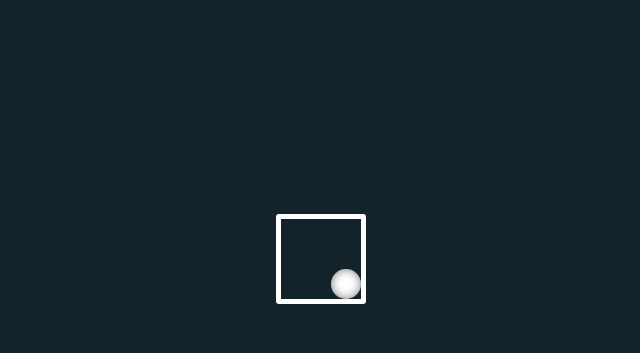
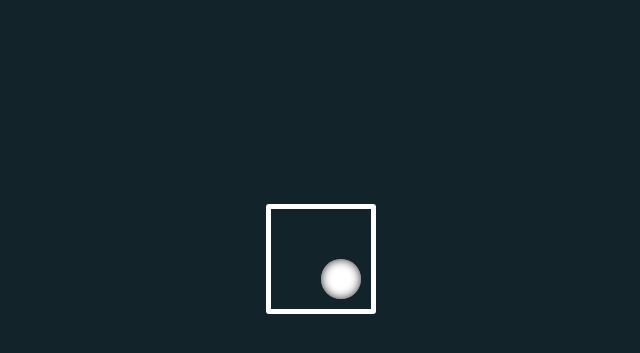
Before and after one commit to Mannyalfa/sliding-ball-animation, a plain HTML site: page index.html in a window 1280 px wide. Shown: the part 141-494 px from the top of the page, without its empty margins (319-959 px from the left). Drawn offline with Linux system fonts and the light colour scheme.

Commit message:
added screenshot

```diff
--- a/style.css
+++ b/style.css
@@ -13,8 +13,8 @@ header{
     top: 50%;
     left: 50%;
     transform: translate(-50%,-50%);
-    width: 80px;
-    height: 80px;
+    width: 100px;
+    height: 100px;
     background: transparent;
     border: 5px solid white;
     border-radius: 3px;
@@ -23,11 +23,11 @@ header{
     .box::before{
         content: '';
         position: absolute;
-        width: 30px;
-        height: 30px;
+        width: 40px;
+        height: 40px;
         background: white;
         border-radius: 50%;
-        box-shadow: inset 0 0 10px rgba(0,0,0,0.5);
+        box-shadow: inset 0 0 10px rgba(0,0,0,0.8);
         animation: 5s ball linear infinite;
 
     }
```
Also changed, not shown: images/screenshot.png (added).
